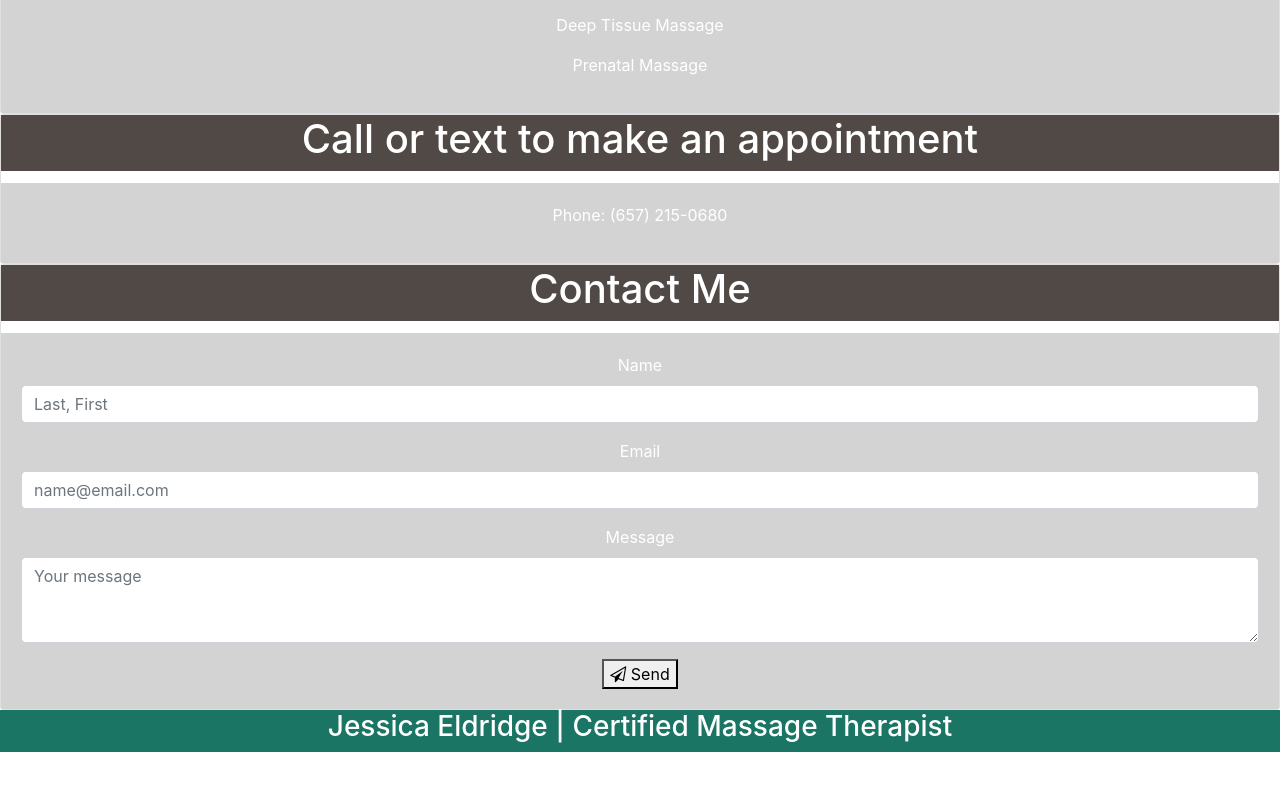
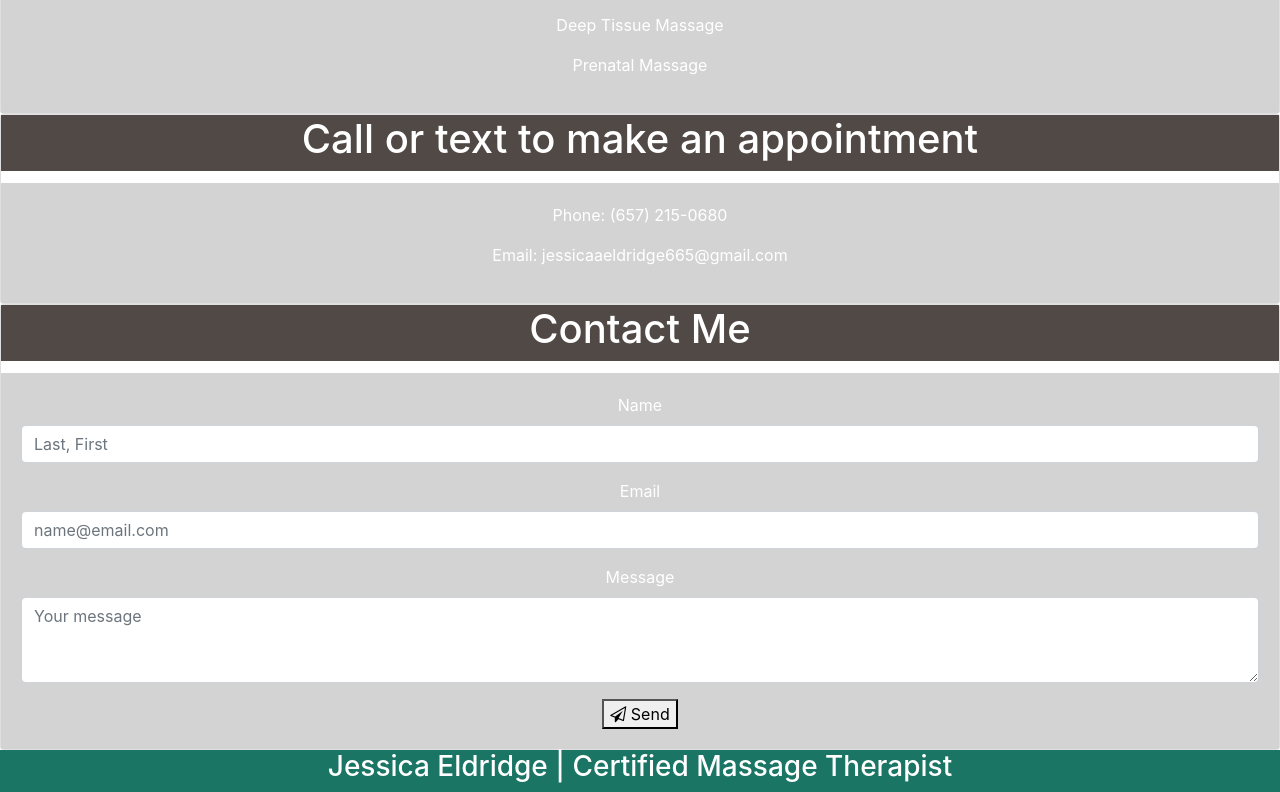
Before and after one commit to michaelosgood/massage, a plain HTML site: page index.html in a window 1280 px wide. Shown: the part 1266-2058 px from the top of the page. Before the commit the page ends 2018 px from the top, so only its background shows below. Drawn offline with nearby package versions, Linux system fonts and the light colour scheme.

Commit message:
added email address

```diff
--- a/index.html
+++ b/index.html
@@ -86,6 +86,7 @@
                     </div>
                     <div class="card-body">
                         <p>Phone: (657) 215-0680</p>
+                        <p>Email: jessicaaeldridge665@gmail.com</p>
                     </div>
                 </div>
             </div>
```
